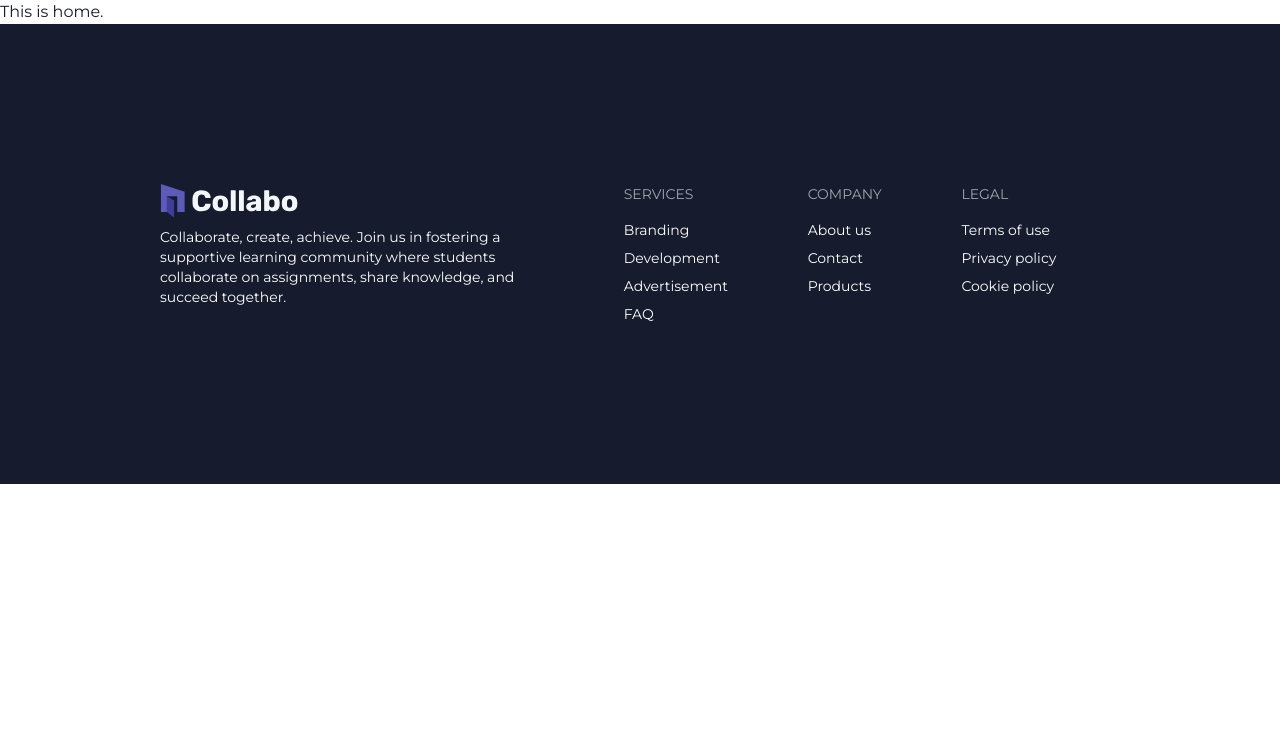
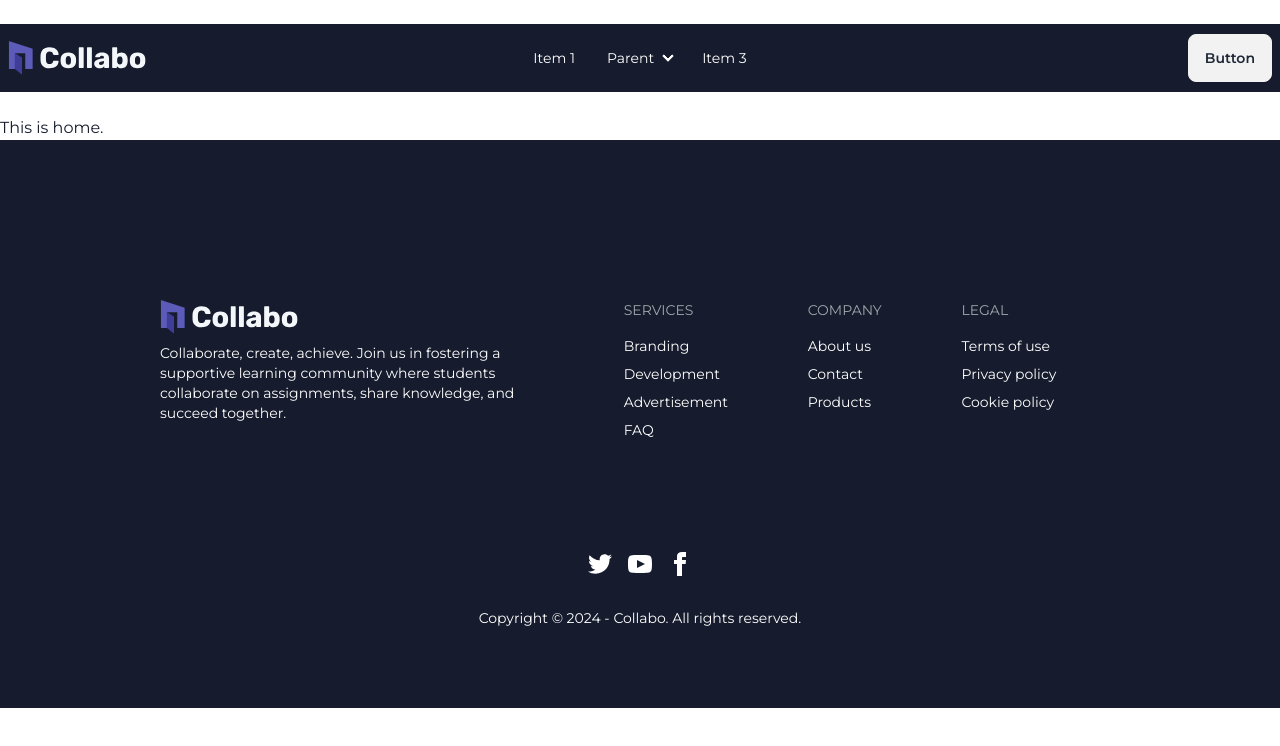
Before and after one commit to alexsarker/collabo-client, a React (Vite) app: page / in a window 1280 px wide. Shown: the top 746 px of the page. Built offline with nearby package versions, Linux system fonts and the light colour scheme.

Commit message:
footer done

```diff
--- a/src/Pages/ErrorPage.jsx
+++ b/src/Pages/ErrorPage.jsx
@@ -1,11 +1,11 @@
-
+import ErrorLogo from "/src/assets/404.svg";
 
 const ErrorPage = () => {
-    return (
-        <div>
-
-        </div>
-    );
+  return (
+    <div className="my-36 flex justify-center">
+      <img src={ErrorLogo} />
+    </div>
+  );
 };
 
 export default ErrorPage;
--- a/src/Shared/Footer.jsx
+++ b/src/Shared/Footer.jsx
@@ -1,7 +1,8 @@
 import LogoWhite from "/src/assets/logo-white.svg";
 const Footer = () => {
   return (
-    <footer className="footer bg-main text-white p-40">
+    <div>
+      <footer className="footer bg-main text-white pt-40 pb-28 px-40">
         <aside>
           <img src={LogoWhite} alt="logo-white" />
           <p className="max-w-96">
@@ -30,6 +31,49 @@
           <a className="link link-hover">Cookie policy</a>
         </nav>
       </footer>
+      <footer className="footer footer-center pb-20 bg-main text-base-content">
+        <aside>
+        <div className="grid grid-flow-col gap-4 text-white pb-6">
+            <a>
+              <svg
+                xmlns="http://www.w3.org/2000/svg"
+                width="24"
+                height="24"
+                viewBox="0 0 24 24"
+                className="fill-current"
+              >
+                <path d="M24 4.557c-.883.392-1.832.656-2.828.775 1.017-.609 1.798-1.574 2.165-2.724-.951.564-2.005.974-3.127 1.195-.897-.957-2.178-1.555-3.594-1.555-3.179 0-5.515 2.966-4.797 6.045-4.091-.205-7.719-2.165-10.148-5.144-1.29 2.213-.669 5.108 1.523 6.574-.806-.026-1.566-.247-2.229-.616-.054 2.281 1.581 4.415 3.949 4.89-.693.188-1.452.232-2.224.084.626 1.956 2.444 3.379 4.6 3.419-2.07 1.623-4.678 2.348-7.29 2.04 2.179 1.397 4.768 2.212 7.548 2.212 9.142 0 14.307-7.721 13.995-14.646.962-.695 1.797-1.562 2.457-2.549z"></path>
+              </svg>
+            </a>
+            <a>
+              <svg
+                xmlns="http://www.w3.org/2000/svg"
+                width="24"
+                height="24"
+                viewBox="0 0 24 24"
+                className="fill-current"
+              >
+                <path d="M19.615 3.184c-3.604-.246-11.631-.245-15.23 0-3.897.266-4.356 2.62-4.385 8.816.029 6.185.484 8.549 4.385 8.816 3.6.245 11.626.246 15.23 0 3.897-.266 4.356-2.62 4.385-8.816-.029-6.185-.484-8.549-4.385-8.816zm-10.615 12.816v-8l8 3.993-8 4.007z"></path>
+              </svg>
+            </a>
+            <a>
+              <svg
+                xmlns="http://www.w3.org/2000/svg"
+                width="24"
+                height="24"
+                viewBox="0 0 24 24"
+                className="fill-current"
+              >
+                <path d="M9 8h-3v4h3v12h5v-12h3.642l.358-4h-4v-1.667c0-.955.192-1.333 1.115-1.333h2.885v-5h-3.808c-3.596 0-5.192 1.583-5.192 4.615v3.385z"></path>
+              </svg>
+            </a>
+          </div>
+          <p className="text-white">
+            Copyright © 2024 - Collabo. All rights reserved.
+          </p>
+        </aside>
+      </footer>
+    </div>
   );
 };
 
--- a/src/Shared/Navbar.jsx
+++ b/src/Shared/Navbar.jsx
@@ -1,11 +1,78 @@
-
-
+import Logo from "/src/assets/logo-white.svg";
 const Navbar = () => {
-    return (
-        <div>
-
+  return (
+    <div className="navbar bg-main my-6">
+      <div className="navbar-start">
+        <div className="dropdown">
+          <div tabIndex={0} role="button" className="btn btn-ghost lg:hidden">
+            <svg
+              xmlns="http://www.w3.org/2000/svg"
+              className="h-5 w-5 text-white"
+              fill="none"
+              viewBox="0 0 24 24"
+              stroke="currentColor"
+            >
+              <path
+                strokeLinecap="round"
+                strokeLinejoin="round"
+                strokeWidth="2"
+                d="M4 6h16M4 12h8m-8 6h16"
+              />
+            </svg>
+          </div>
+          <ul
+            tabIndex={0}
+            className="menu menu-sm dropdown-content mt-3 z-[1] p-2 shadow bg-base-100 rounded-box w-52"
+          >
+            <li>
+              <a>Item 1</a>
+            </li>
+            <li>
+              <a>Parent</a>
+              <ul className="p-2">
+                <li>
+                  <a>Submenu 1</a>
+                </li>
+                <li>
+                  <a>Submenu 2</a>
+                </li>
+              </ul>
+            </li>
+            <li>
+              <a>Item 3</a>
+            </li>
+          </ul>
         </div>
-    );
+        <img src={Logo} alt="logo" />
+      </div>
+      <div className="navbar-center hidden lg:flex">
+        <ul className="menu menu-horizontal text-white px-1">
+          <li>
+            <a>Item 1</a>
+          </li>
+          <li>
+            <details>
+              <summary>Parent</summary>
+              <ul className="p-2">
+                <li>
+                  <a>Submenu 1</a>
+                </li>
+                <li>
+                  <a>Submenu 2</a>
+                </li>
+              </ul>
+            </details>
+          </li>
+          <li>
+            <a>Item 3</a>
+          </li>
+        </ul>
+      </div>
+      <div className="navbar-end">
+        <a className="btn">Button</a>
+      </div>
+    </div>
+  );
 };
 
 export default Navbar;
```
Also changed, not shown: src/assets/404.svg (added). Lines whose indentation alone changed are shown as unchanged.
